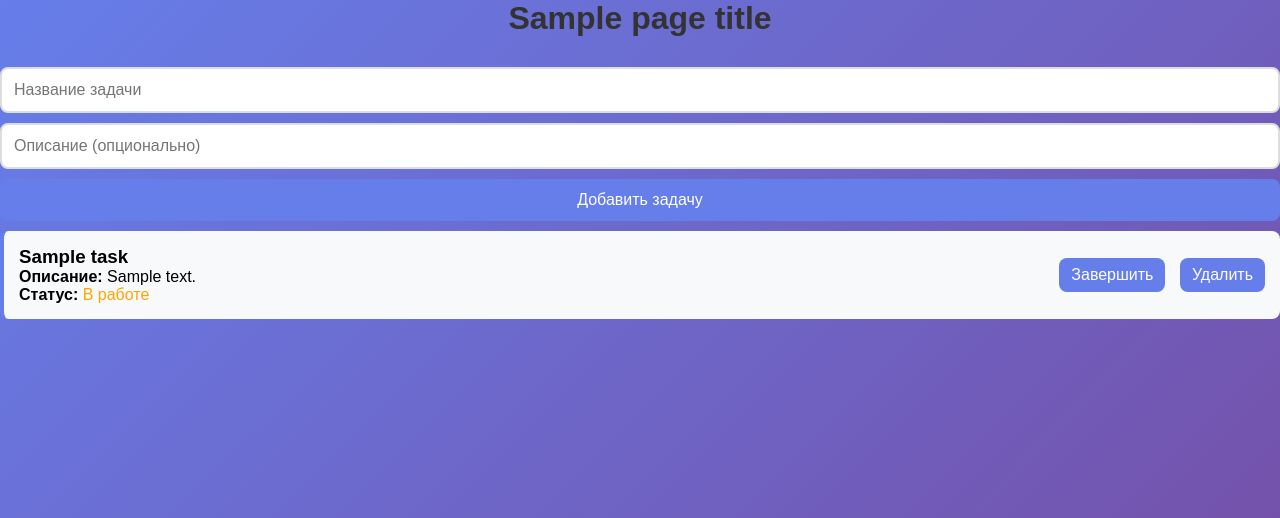
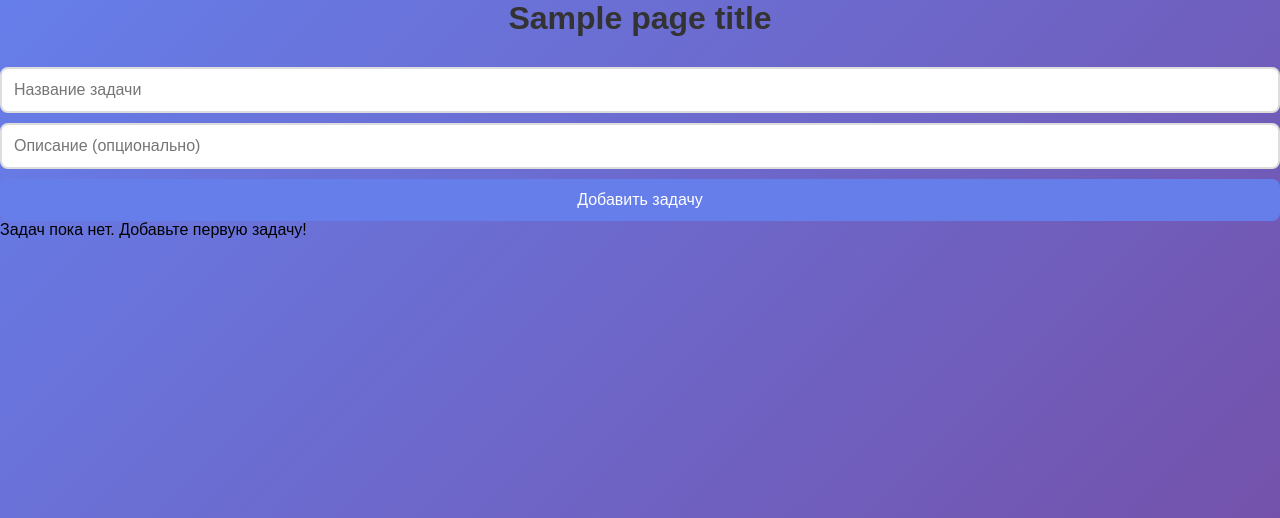
Before and after one commit to Epicft/Test-rep, a FastAPI app: template templates/index.html in a window 1280 px wide. Shown: the top 518 px of the page. Run offline with FastAPI, Linux system fonts and the light colour scheme; the template is opened without the code that fills it: most values are stand-ins (such as "Sample title", 1, 10 or a date in 2020); data that the repository does not hold is empty.

Commit message:
finished index,js,css

```diff
--- a/models.py
+++ b/models.py
@@ -10,6 +10,8 @@ class STaskAdd(BaseModel):
 
 class STask(STaskAdd):
     id: int
+    name: str
+    description: Optional[str] = None
     is_completed: bool = False
 
     model_config = ConfigDict(from_attributes=True)
--- a/repository.py
+++ b/repository.py
@@ -34,26 +34,13 @@ class TaskRepository:
     ) -> list[dict]:
         try:
             async with new_session() as session:
-                print("Выполняем запрос к БД...")
                 result = await session.execute(select(TaskOrm))
                 tasks_orm = result.scalars().all()
-                print(f"Получено задач из БД: {len(tasks_orm)}")
-
-                # Проверяем преобразование каждой задачи
-                taskslist = []
-                for i, task in enumerate(tasks_orm):
-                    try:
-                        task_dict = task.to_dict()
-                        print(f"Задача {i} успешно преобразована: {task_dict}")
-                        taskslist.append(task_dict)
-                    except Exception as e:
-                        print(f"Ошибка преобразования задачи {i}: {e}")
-                        raise
-
-            print("Все задачи успешно преобразованы")
-            return taskslist
+                tasks_pydantic = [STask.model_validate(task, from_attributes=True) for task in tasks_orm]
+                tasks_dict = [task.model_dump() for task in tasks_pydantic]
+            return tasks_dict
         except Exception as e:
-            print(f"Критическая ошибка в get_all_tasks: {e}")
+            print(f"Критическая ошибка в def find_all: {e}")
             raise
 
     @classmethod
@@ -72,7 +59,7 @@ class TaskRepository:
                 task.is_completed = True
                 await session.commit()
                 await session.refresh(task)
-                return task.to_dict()
+                return task
         except SQLAlchemyError as e:
             await session.rollback()
             raise HTTPException(
@@ -94,7 +81,7 @@ class TaskRepository:
                 task = result.scalars().one_or_none()
                 if not task:
                     return None
-                return task.to_dict()
+                return task
         except SQLAlchemyError as e:
             raise HTTPException(
                 status_code=500,
--- a/routers/tasks.py
+++ b/routers/tasks.py
@@ -16,11 +16,8 @@ async def get_tasks() -> list[STask]:
     return tasks
 
 @router.post("")
-async def create_task(task: STaskAdd
-) -> STaskId:
-    print(f"{task} --- это таска")
+async def create_task(task: STaskAdd) -> STaskId:
     task_id = await TaskRepository.add_one(task)
-    print(f"{task} --- это таска")
     return {"ok": True, "task_id": task_id}
 
 @router.put("/{task_id}/complete")
@@ -32,6 +29,11 @@ async def complete_task(task_id: int) -> STask:
             detail="Task not found"
         )
     return updated_task
+
+@router.get("/{task_id}")
+async def find_one(task_id:int) -> STask:
+    task = await TaskRepository.find_by_id(task_id)
+    return task
 
 
 @router.delete("/{task_id}")
--- a/static/css/style.css
+++ b/static/css/style.css
@@ -93,11 +93,28 @@ button:hover {
 }
 
 .task-actions button {
-    margin-left: 10px;
+    margin: 0 5px;
     padding: 8px 12px;
+    border: none;
+    border-radius: 4px;
+    cursor: pointer;
+    font-size: 14px;
 }
 
-.completed {
-    opacity: 0.6;
-    border-left-color: #28a745;
+.complete-btn {
+    background-color: #4CAF50;
+    color: white;
 }
+
+.delete-btn {
+    background-color: #f44336;
+    color: white;
+}
+
+.complete-btn:hover {
+    background-color: #45a049;
+}
+
+.delete-btn:hover {
+    background-color: #da190b;
+}
--- a/static/js/app.js
+++ b/static/js/app.js
@@ -121,15 +121,13 @@ class TaskManager {
     // Метод удаления задачи
     async deleteTask(taskId) {
         try {
-            // Поскольку в вашем API нет DELETE, используем GET для получения задачи
-            // и затем удаляем её через отдельный эндпоинт (если есть)
-            // Либо имитируем удаление локально после подтверждения
+
             const confirmDelete = confirm('Вы уверены, что хотите удалить эту задачу?');
             if (!confirmDelete) return;
 
-            // В текущей реализации API нет эндпоинта DELETE — нужно добавить его в роутер
+
             alert('Функция удаления пока не реализована в API');
-            // Здесь можно добавить запрос к новому эндпоинту DELETE /tasks/{id}
+
         } catch (error) {
             console.error('Error deleting task:', error);
             alert('Ошибка сети при удалении задачи');
@@ -181,22 +179,113 @@ document.addEventListener('DOMContentLoaded', function() {
     async function loadTasks() {
     try {
         const response = await fetch('/tasks');
-            console.log(response)
+        console.log(response);
         const data = await response.json();
-            console.log(data)
+        console.log(data);
 
-            //tasksContainer.innerHTML = '';
+        tasksContainer.innerHTML = '';
+
+        if (data.length === 0) {
+            tasksContainer.innerHTML = '<p>Задач пока нет. Добавьте первую задачу!</p>';
+            return;
+        }
+
         data.forEach(task => {
             const taskElement = document.createElement('div');
-                taskElement.className = 'task-item';
-                taskElement.innerHTML = `
-                    <h3>${task.name}</h3>
-                    ${task.description ? `<p>${task.description}</p>` : ''}
+            taskElement.className = `task-item ${task.is_completed ? 'completed' : ''}`;
+
+
+            // Создаём блок с содержимым задачи
+            const contentDiv = document.createElement('div');
+            contentDiv.className = 'task-content';
+
+            let contentHTML = `<h3>${task.name}</h3>`;
+
+            if (task.description) {
+                contentHTML += `<p><strong>Описание:</strong> ${task.description}</p>`;
+            }
+
+            contentHTML += `
+                <p><strong>Статус:</strong>
+                    <span style="color: ${task.is_completed ? 'green' : 'orange'};">
+                ${task.is_completed ? 'Выполнена' : 'В работе'}
+            </span></p>
             `;
+
+            contentDiv.innerHTML = contentHTML;
+
+            // Создаём блок с кнопками действий
+            const actionsDiv = document.createElement('div');
+            actionsDiv.className = 'task-actions';
+
+            let actionsHTML = '';
+
+            // Кнопка «Завершить» — показываем, только если задача не выполнена
+            if (!task.is_completed) {
+                actionsHTML += `
+                    <button onclick="completeTask(${task.id})" class="complete-btn">
+                Завершить
+            </button>
+                `;
+            }
+
+            // Кнопка «Удалить» — всегда видна
+            actionsHTML += `
+                <button onclick="deleteTask(${task.id})" class="delete-btn">
+                Удалить
+            </button>
+            `;
+
+            actionsDiv.innerHTML = actionsHTML;
+
+            // Добавляем блоки в основной элемент задачи
+            taskElement.appendChild(contentDiv);
+            taskElement.appendChild(actionsDiv);
+
             tasksContainer.appendChild(taskElement);
         });
     } catch (error) {
         console.error('Ошибка загрузки задач:', error);
+    }
+
+    // Функция завершения задачи
+        window.completeTask = async function(taskId) {
+            try {
+                const response = await fetch(`/tasks/${taskId}/complete`, {
+                    method: 'PUT'
+                });
+
+                if (response.ok) {
+                    await loadTasks();
+                } else {
+                    alert('Ошибка при завершении задачи');
+                }
+            } catch (error) {
+                console.error('Error completing task:', error);
+                alert('Ошибка сети при завершении задачи');
+            }
+        }
+
+
+        // Функция удаления задачи
+        window.deleteTask = async function(taskId) {
+            const confirmDelete = confirm('Вы уверены, что хотите удалить эту задачу?');
+            if (!confirmDelete) return;
+
+            try {
+                const response = await fetch(`/tasks/${taskId}`, {
+                    method: 'DELETE'
+                });
+
+                if (response.ok) {
+                    await loadTasks();
+                } else {
+                    alert('Ошибка при удалении задачи');
+                }
+            } catch (error) {
+                console.error('Error deleting task:', error);
+                alert('Ошибка сети при удалении задачи');
+            }
         }
 }
 
```
Also changed, not shown: templates/index.html (+1 -44 lines). Lines whose indentation alone changed are shown as unchanged.
